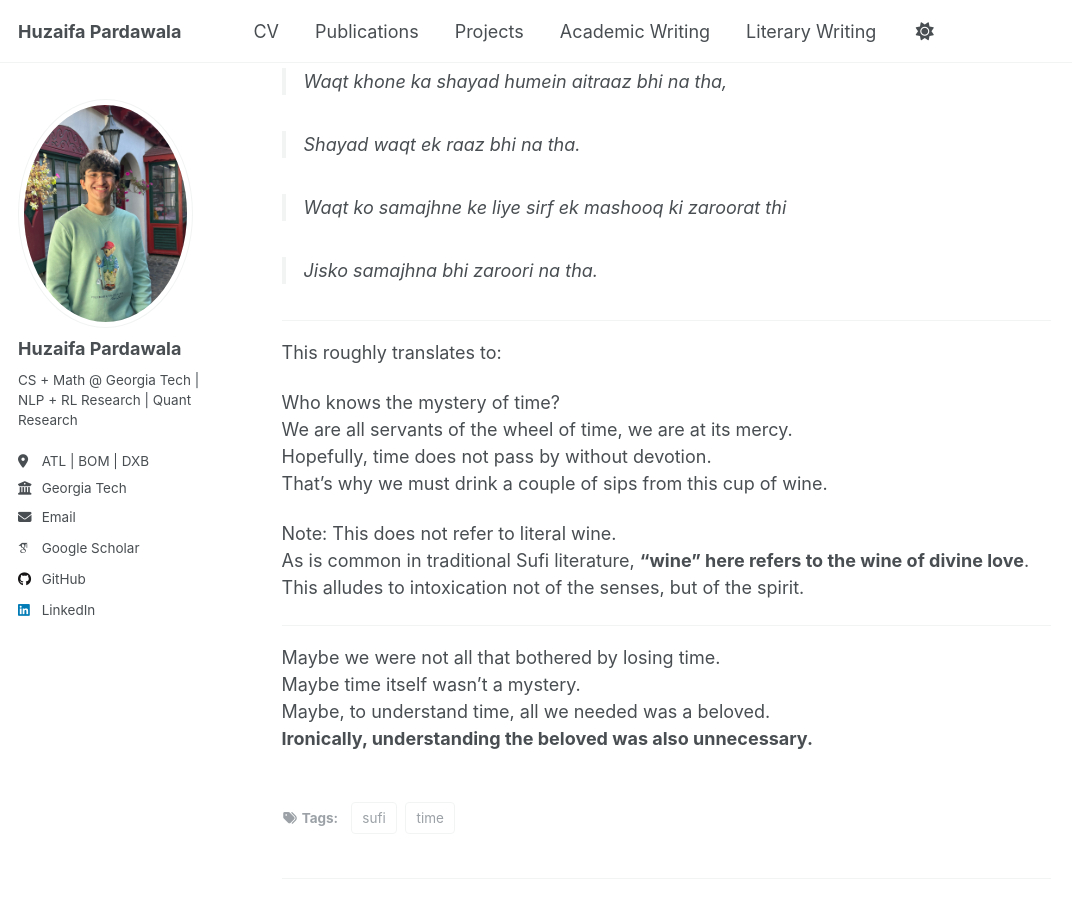
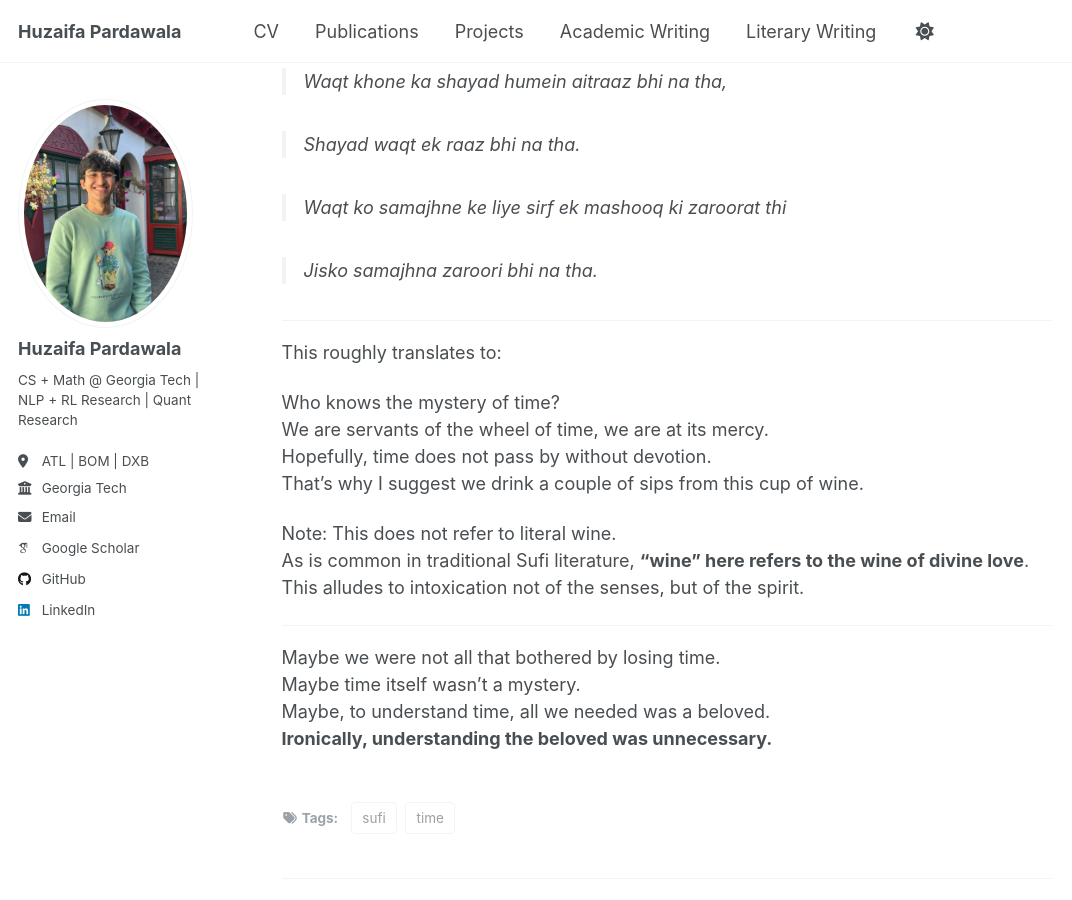
Before and after one commit to huzaifahp7/huzaifahp7.github.io, a Jekyll site: the page built from _writing/06-18-2024-waqt-ki-paheli.md, in a window 1280 px wide and 900 px high, scrolled down 867 px. Shown: the whole window, without its empty margins (0-1072 px from the left). Built offline with Jekyll 4.4.1, drawn with Linux system fonts in a browser that asks for light colours; some web fonts are replaced.

Commit message:
feat: edits

```diff
--- a/_writing/06-18-2024-waqt-ki-paheli.md
+++ b/_writing/06-18-2024-waqt-ki-paheli.md
@@ -36,16 +36,16 @@ They build on each other, and I hope the reader enjoys them:
 
 > Waqt ko samajhne ke liye sirf ek mashooq ki zaroorat thi
 
-> Jisko samajhna bhi zaroori na tha.
+> Jisko samajhna zaroori bhi na tha.
 
 ---
 
 This roughly translates to:
 
 Who knows the mystery of time?
-We are all servants of the wheel of time, we are at its mercy.
+We are servants of the wheel of time, we are at its mercy.
 Hopefully, time does not pass by without devotion.
-That’s why we must drink a couple of sips from this cup of wine.
+That’s why I suggest we drink a couple of sips from this cup of wine.
 
 Note: This does not refer to literal wine.
 As is common in traditional Sufi literature, **"wine" here refers to the wine of divine love**. This alludes to intoxication not of the senses, but of the spirit.
@@ -55,4 +55,4 @@ As is common in traditional Sufi literature, **"wine" here refers to the wine of
 Maybe we were not all that bothered by losing time.
 Maybe time itself wasn’t a mystery.
 Maybe, to understand time, all we needed was a beloved.
-**Ironically, understanding the beloved was also unnecessary.**
+**Ironically, understanding the beloved was unnecessary.**
```
Also changed, not shown: _writing/05-02-2025-dost-zamaana.md (+1 -2 lines), _writing/06-24-2025-problems-solutions.md (+0 -1 lines).
